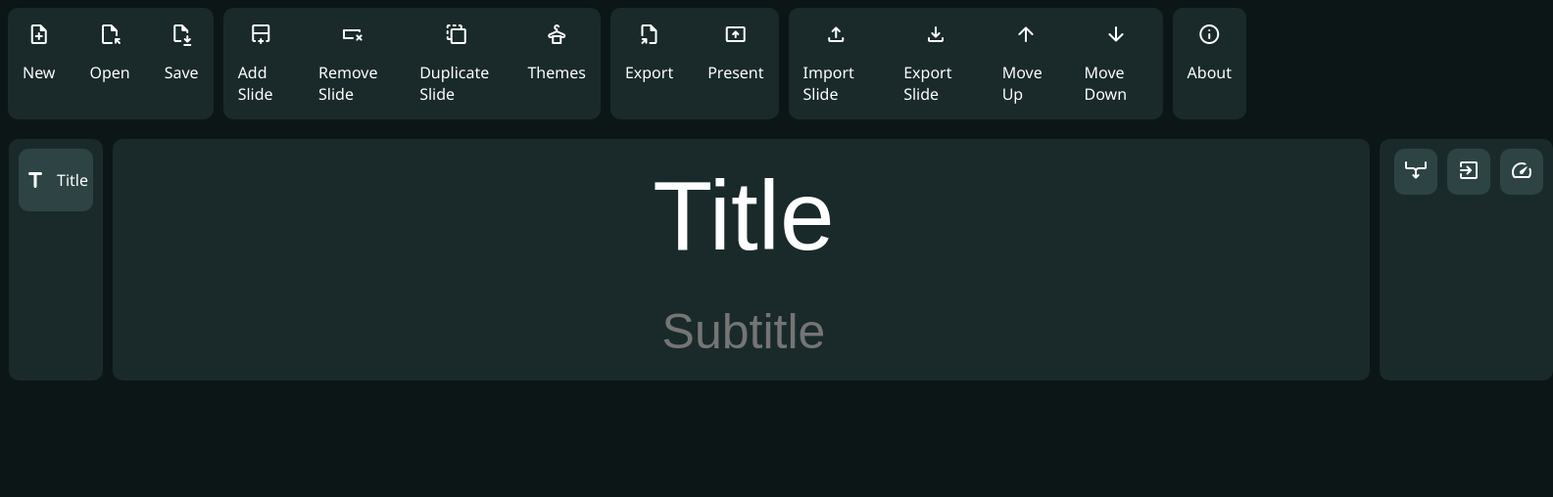
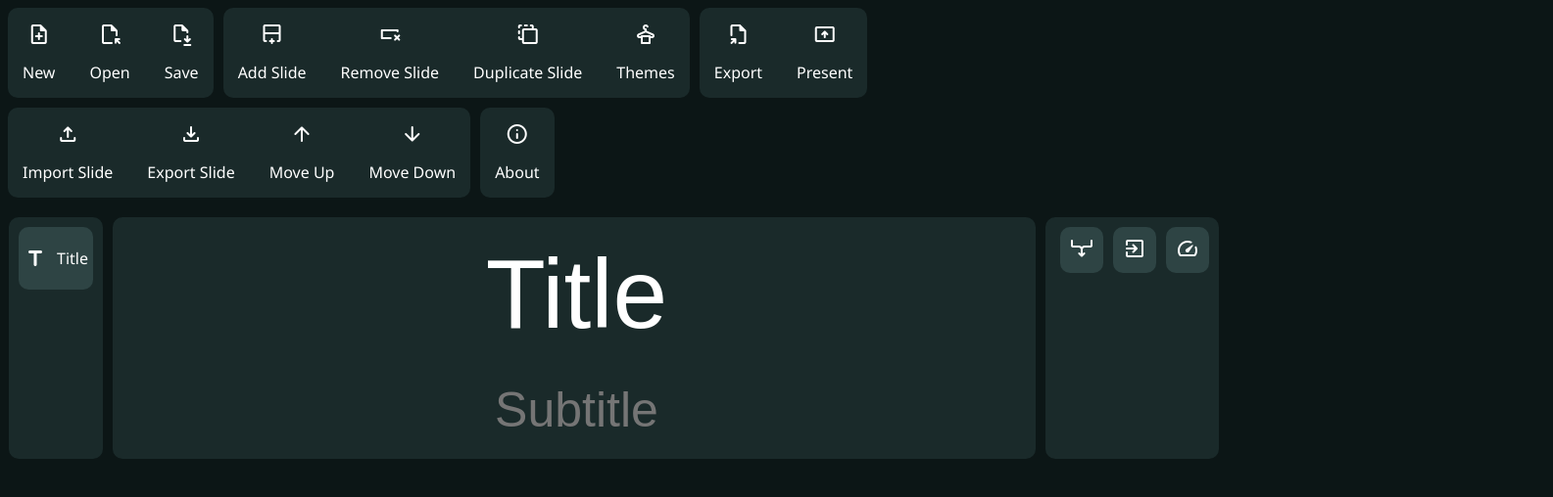
Before and after one commit to reubwa/present, a website: page index.html in a window 1280 px wide. Shown: the whole page at 98% size, 1585 px wide, since content can reach past the window. Drawn offline with nearby package versions, Linux system fonts and the light colour scheme.

Commit message:
toolbar flexwrap

```diff
--- a/style.css
+++ b/style.css
@@ -5,6 +5,7 @@
     display: flex;
     flex-direction: row;
     gap: 10px;
+    flex-wrap: wrap;
 }
 .toolbar-g{
     display: flex;
@@ -40,7 +41,6 @@
 .sidebar {
     display: flex;
     flex-direction: column;
-    width: 190px;
     background-color: rgb(26, 42, 42);
     border-radius: 10px;
     padding: 10px;
@@ -66,7 +66,7 @@
 .main-content {
     background-color: rgb(26, 42, 42);
     border-radius: 10px;
-    width: 100%;
+    width: 73%;
     height: 100%;
     padding: 10px;
 }
```
